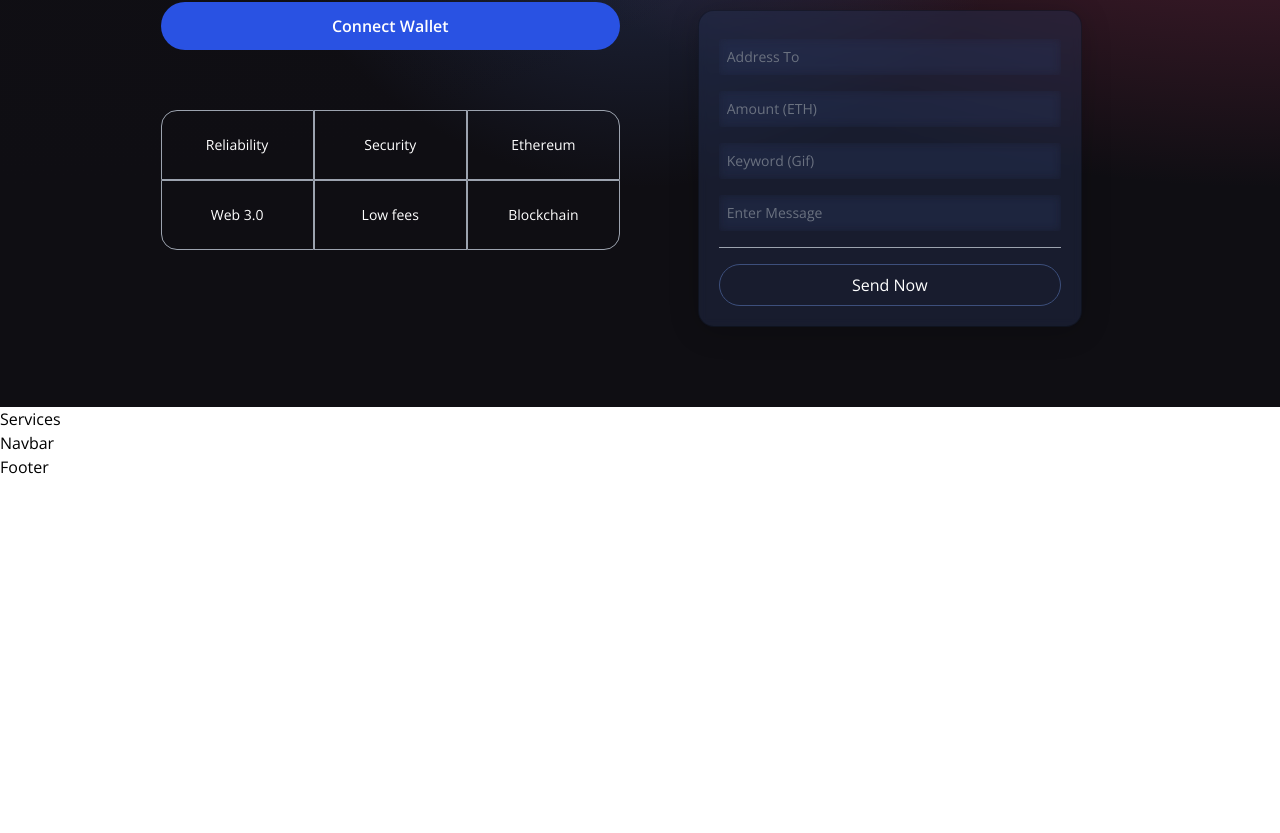
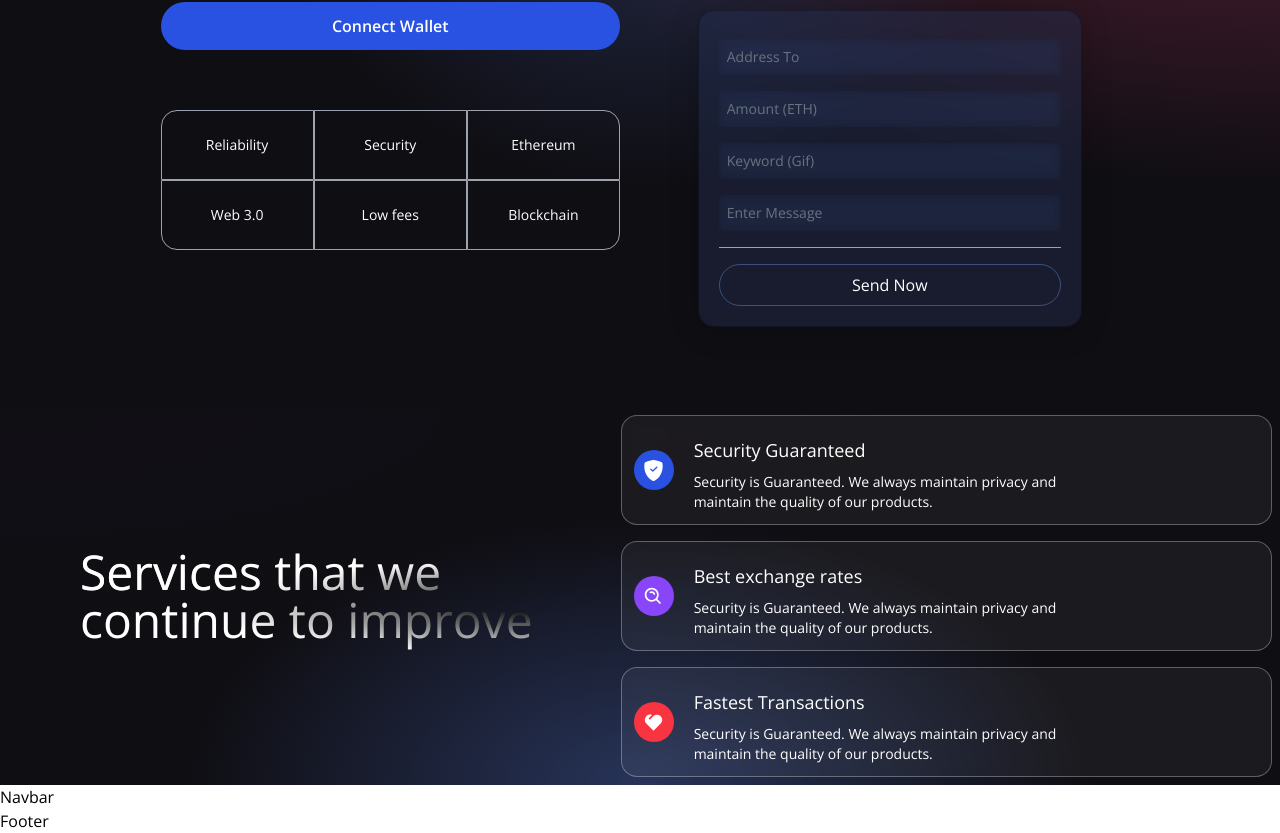
Before and after one commit to AnmolVerma404/Transaction-DoSee, a React (Vite) app in the folder client/: page / in a window 1280 px wide. Shown: the part 342-1175 px from the top of the page. Before the commit the page ends 821 px from the top, so only its background shows below. Built offline with nearby package versions, Linux system fonts and the light colour scheme.

Commit message:
:100: Services.js Completed :rocket:

```diff
--- a/client/src/components/Services.jsx
+++ b/client/src/components/Services.jsx
@@ -1,7 +1,55 @@
-const Services = () =>{
-    return (
-        <h1>Services</h1>
-    );
-}
+import { BsShieldFillCheck } from "react-icons/bs";
+import { BiSearchAlt } from "react-icons/bi";
+import { RiHeart2Fill } from "react-icons/ri";
+
+const ServiceCard = ({color,title,icon,subtitle}) => {
+  return (
+    <div className="flex flex-row justify-start items-center white-glassmorphism p-3 m-2 cursor-pointer hover:shadow-xl">
+        <div className={`w-10 h-10 rounded-full flex justify-center items-center ${color}`}>
+            {icon}
+        </div>
+        <div className="ml-5 flex flex-col flex-1">
+            <h1 className="mt-2 text-white text-lg">{title}</h1>
+            <p className="mt-2 text-white text-sm md:w-9/12">{subtitle}</p>
+        </div>
+    </div>
+  );
+};
+
+const Services = () => {
+  return (
+    <div className="flex flex-col md:flex-row w-full justify-center items-center gradient-bg-services">
+      <div className="flex mf:flex-row flex-col items-center justify-between md:p-20 py-12 px-4">
+        <div className="flex-1 flex flex-col justify-start items-start">
+          <h1 className="text-white text-3xl sm:text-5xl py-2 text-gradient">
+            Services that we
+            <br />
+            continue to improve
+          </h1>
+        </div>
+      </div>
+      <div className="flex-1 flex flex-col justify-start items-center">
+        <ServiceCard
+          color="bg-[#2952e3]"
+          title="Security Guaranteed"
+          icon={<BsShieldFillCheck fontSize={21} className="text-white" />}
+          subtitle="Security is Guaranteed. We always maintain privacy and maintain the quality of our products."
+        />
+        <ServiceCard
+          color="bg-[#8945f8]"
+          title="Best exchange rates"
+          icon={<BiSearchAlt fontSize={21} className="text-white" />}
+          subtitle="Security is Guaranteed. We always maintain privacy and maintain the quality of our products."
+        />
+        <ServiceCard
+          color="bg-[#f83440]"
+          title="Fastest Transactions"
+          icon={<RiHeart2Fill fontSize={21} className="text-white" />}
+          subtitle="Security is Guaranteed. We always maintain privacy and maintain the quality of our products."
+        />
+      </div>
+    </div>
+  );
+};
 
 export default Services;
```
